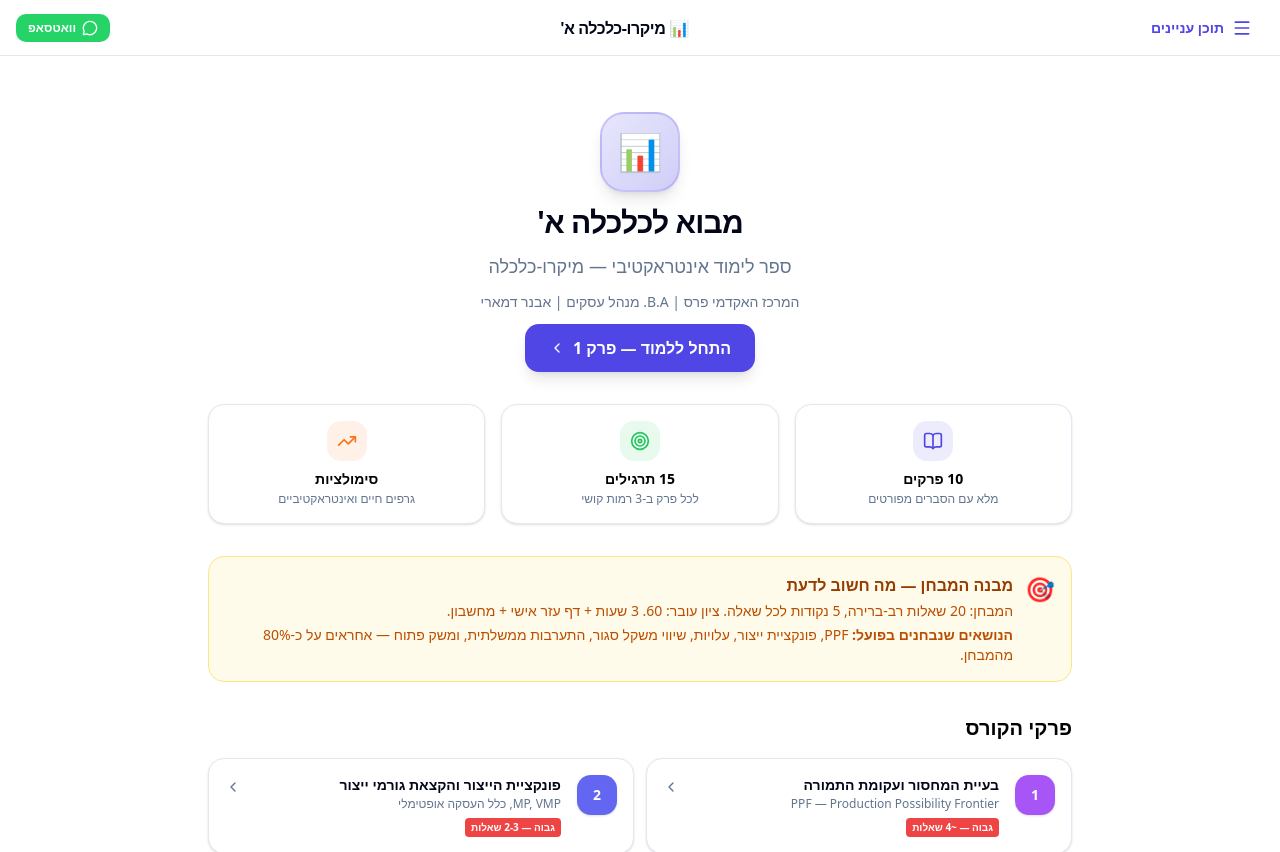
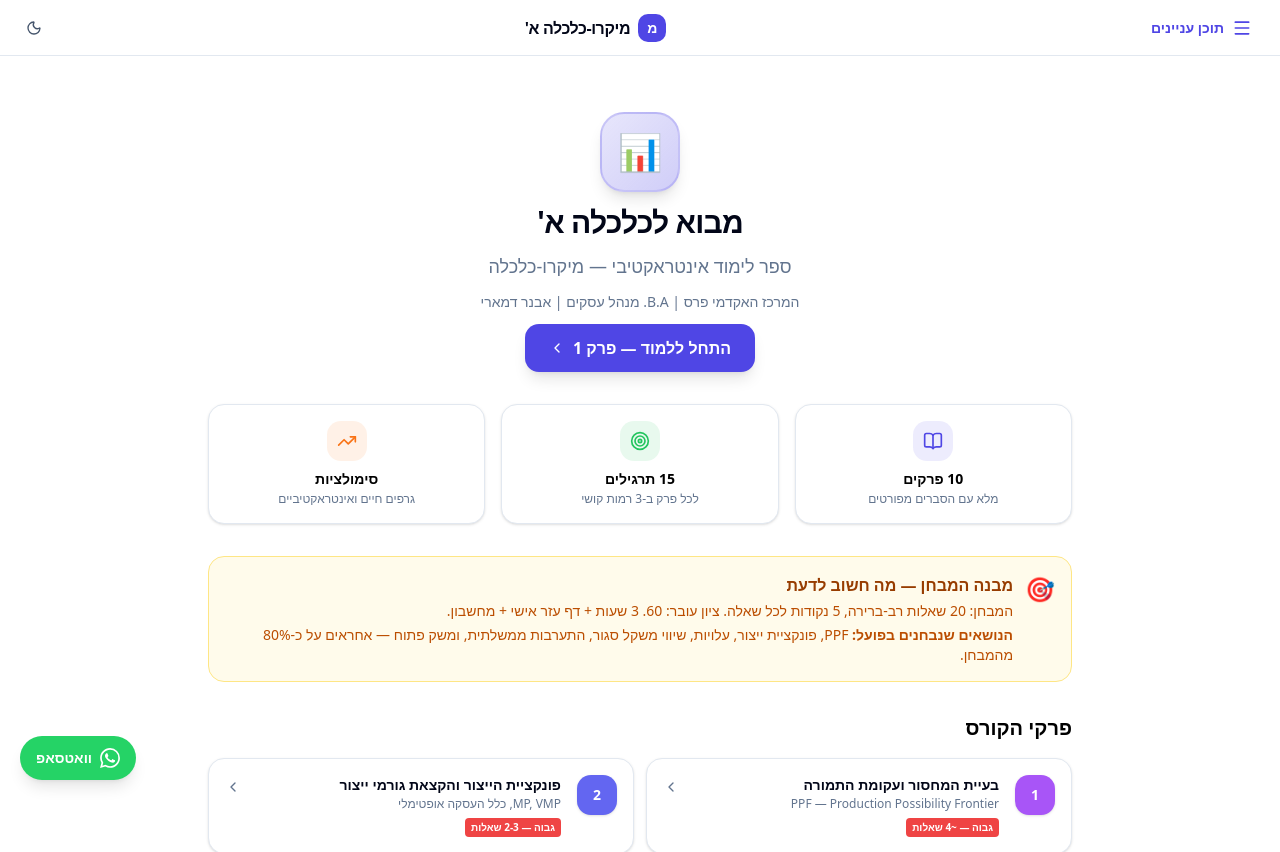
Before and after one commit to avnerdamari/mikro-a, a React (Vite) app: page / in a window 1280 px wide. Shown: the top 852 px of the page. Built offline with nearby package versions, Linux system fonts and the light colour scheme.

Commit message:
Add dark mode toggle, logo, WhatsApp floating button bottom-left

```diff
--- a/src/App.tsx
+++ b/src/App.tsx
@@ -41,6 +41,20 @@ function AppContent() {
       <main className="pt-14">
         {renderChapter()}
       </main>
+      {/* WhatsApp floating button — bottom left */}
+      <a
+        href="https://api.whatsapp.com/send?phone=972544242706"
+        target="_blank"
+        rel="noreferrer"
+        className="fixed bottom-5 left-5 z-50 flex items-center gap-2 rounded-full px-4 py-3 text-sm font-bold text-white shadow-lg hover:opacity-90 transition-opacity"
+        style={{ backgroundColor: '#25D366' }}
+        title="שלח הודעה בוואטסאפ"
+      >
+        <svg className="h-5 w-5" fill="currentColor" viewBox="0 0 24 24">
+          <path d="M17.472 14.382c-.297-.149-1.758-.867-2.03-.967-.273-.099-.471-.148-.67.15-.197.297-.767.966-.94 1.164-.173.199-.347.223-.644.075-.297-.15-1.255-.463-2.39-1.475-.883-.788-1.48-1.761-1.653-2.059-.173-.297-.018-.458.13-.606.134-.133.298-.347.446-.52.149-.174.198-.298.298-.497.099-.198.05-.371-.025-.52-.075-.149-.669-1.612-.916-2.207-.242-.579-.487-.5-.669-.51-.173-.008-.371-.01-.57-.01-.198 0-.52.074-.792.372-.272.297-1.04 1.016-1.04 2.479 0 1.462 1.065 2.875 1.213 3.074.149.198 2.096 3.2 5.077 4.487.709.306 1.262.489 1.694.625.712.227 1.36.195 1.871.118.571-.085 1.758-.719 2.006-1.413.248-.694.248-1.289.173-1.413-.074-.124-.272-.198-.57-.347m-5.421 7.403h-.004a9.87 9.87 0 01-5.031-1.378l-.361-.214-3.741.982.998-3.648-.235-.374a9.86 9.86 0 01-1.51-5.26c.001-5.45 4.436-9.884 9.888-9.884 2.64 0 5.122 1.03 6.988 2.898a9.825 9.825 0 012.893 6.994c-.003 5.45-4.437 9.884-9.885 9.884m8.413-18.297A11.815 11.815 0 0012.05 0C5.495 0 .16 5.335.157 11.892c0 2.096.547 4.142 1.588 5.945L.057 24l6.305-1.654a11.882 11.882 0 005.683 1.448h.005c6.554 0 11.89-5.335 11.893-11.893a11.821 11.821 0 00-3.48-8.413z"/>
+        </svg>
+        <span className="hidden sm:inline">וואטסאפ</span>
+      </a>
     </div>
   )
 }
--- a/src/components/TopBar.tsx
+++ b/src/components/TopBar.tsx
@@ -1,17 +1,58 @@
-import { Menu, MessageCircle } from 'lucide-react'
+import { useState, useEffect } from 'react'
+import { Menu, Sun, Moon } from 'lucide-react'
 import { useNavigation } from './NavigationContext'
 
-const WHATSAPP = '#25D366'
 const INDIGO = '#4F46E5'
 
+function ThemeToggle() {
+  const [dark, setDark] = useState(() => {
+    if (typeof window === 'undefined') return false
+    return document.documentElement.classList.contains('dark')
+  })
+
+  const toggle = () => {
+    const next = !dark
+    setDark(next)
+    if (next) {
+      document.documentElement.classList.add('dark')
+    } else {
+      document.documentElement.classList.remove('dark')
+    }
+    if (typeof window !== 'undefined') {
+      localStorage.setItem('mikro-a-theme', next ? 'dark' : 'light')
+    }
+  }
+
+  useEffect(() => {
+    if (typeof window === 'undefined') return
+    const saved = localStorage.getItem('mikro-a-theme')
+    if (saved === 'dark') {
+      setDark(true)
+      document.documentElement.classList.add('dark')
+    }
+  }, [])
+
+  return (
+    <button
+      onClick={toggle}
+      className="flex items-center justify-center w-9 h-9 rounded-lg transition-colors hover:bg-muted/60"
+      title={dark ? 'מצב בהיר' : 'מצב כהה'}
+      aria-label="החלף צבעים"
+    >
+      {dark ? <Sun className="h-4 w-4 text-yellow-400" /> : <Moon className="h-4 w-4 text-slate-600" />}
+    </button>
+  )
+}
+
 export function TopBar() {
-  const { setSidebarOpen } = useNavigation()
+  const { setSidebarOpen, setCurrentChapter } = useNavigation()
 
   return (
     <header
       className="fixed top-0 left-0 right-0 z-30 flex h-14 items-center justify-between border-b border-border bg-background/95 backdrop-blur px-4"
       dir="rtl"
     >
+      {/* Right: menu */}
       <button
         onClick={() => setSidebarOpen(true)}
         className="flex items-center gap-2 rounded-lg px-3 py-2 text-sm font-semibold transition-colors hover:bg-muted/60"
@@ -21,23 +62,18 @@ export function TopBar() {
         <span className="hidden sm:inline">תוכן עניינים</span>
       </button>
 
+      {/* Center: logo + title */}
       <button
-        onClick={() => { window.location.hash = '' ; window.location.pathname = '/' }}
-        className="text-base font-bold tracking-tight text-foreground hover:opacity-80 transition-opacity"
+        onClick={() => setCurrentChapter('')}
+        className="flex items-center gap-2 font-bold tracking-tight text-foreground hover:opacity-80 transition-opacity"
       >
-        📊 מיקרו-כלכלה א'
+        <span className="flex items-center justify-center w-7 h-7 rounded-lg text-white text-sm font-extrabold" style={{ backgroundColor: INDIGO }}>מ</span>
+        <span className="text-base hidden sm:inline">מיקרו-כלכלה א'</span>
+        <span className="text-base sm:hidden">מיקרו א'</span>
       </button>
 
-      <a
-        href="https://api.whatsapp.com/send?phone=972544242706"
-        target="_blank"
-        rel="noreferrer"
-        className="flex items-center gap-1.5 rounded-lg px-3 py-1.5 text-xs font-semibold text-white transition-opacity hover:opacity-90"
-        style={{ backgroundColor: WHATSAPP }}
-      >
-        <MessageCircle className="h-4 w-4" />
-        <span className="hidden sm:inline">וואטסאפ</span>
-      </a>
+      {/* Left: theme toggle */}
+      <ThemeToggle />
     </header>
   )
 }
--- a/src/index.css
+++ b/src/index.css
@@ -52,3 +52,25 @@ body { margin: 0; font-family: system-ui, -apple-system, 'Segoe UI', sans-serif;
 
 [dir="ltr"] input[type="range"] { direction: ltr; }
 .katex { font-size: 1.05em; }
+
+/* Dark mode */
+.dark {
+  --background: oklch(0.13 0.02 265);
+  --foreground: oklch(0.95 0.01 265);
+  --card: oklch(0.18 0.02 265);
+  --card-foreground: oklch(0.95 0.01 265);
+  --muted: oklch(0.22 0.02 265);
+  --muted-foreground: oklch(0.65 0.03 265);
+  --border: oklch(0.28 0.02 265);
+  --input: oklch(0.28 0.02 265);
+  --primary: oklch(0.75 0.12 265);
+  --primary-foreground: oklch(0.13 0.02 265);
+  --secondary: oklch(0.22 0.02 265);
+  --secondary-foreground: oklch(0.95 0.01 265);
+  --accent: oklch(0.22 0.02 265);
+  --accent-foreground: oklch(0.95 0.01 265);
+  --popover: oklch(0.18 0.02 265);
+  --popover-foreground: oklch(0.95 0.01 265);
+  --ring: oklch(0.75 0.12 265);
+}
+.dark body { background: oklch(0.13 0.02 265); }
```
